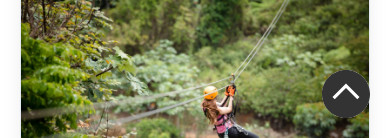
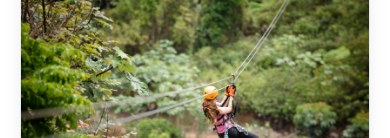
Before and after one commit to HM22-code/Static-web-page-showcase, a React (Create React App) app: page / in a window 390 px wide. Shown: the part 706-844 px from the top of the page. Built offline with nearby package versions, Linux system fonts and the light colour scheme.

Commit message:
Hide button on mobile

```diff
--- a/src/components/ScrollTopButton.jsx
+++ b/src/components/ScrollTopButton.jsx
@@ -12,7 +12,7 @@ function ScrollTopButton() {
 
 	return (
 		<button
-			className="fixed bottom-5 right-5 flex h-12 w-12 cursor-pointer justify-center rounded-full bg-white align-middle hover:bg-slate-300 dark:bg-white"
+			className="hidden lg:flex fixed bottom-5 right-5 h-12 w-12 cursor-pointer justify-center rounded-full bg-white align-middle hover:bg-slate-300 dark:bg-white"
 			onClick={scrollUp}
 		>
 			<img src={arrowup} alt="Arrow-up icon" />
```
